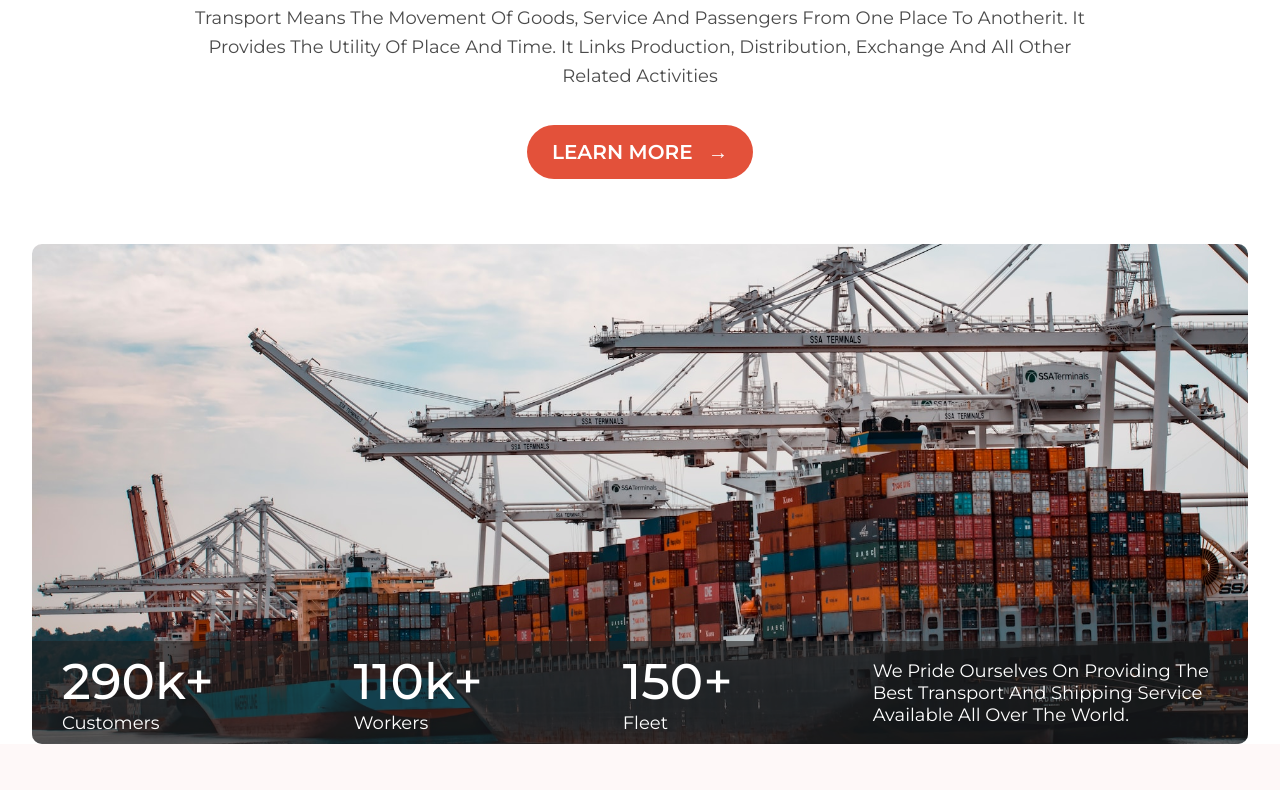
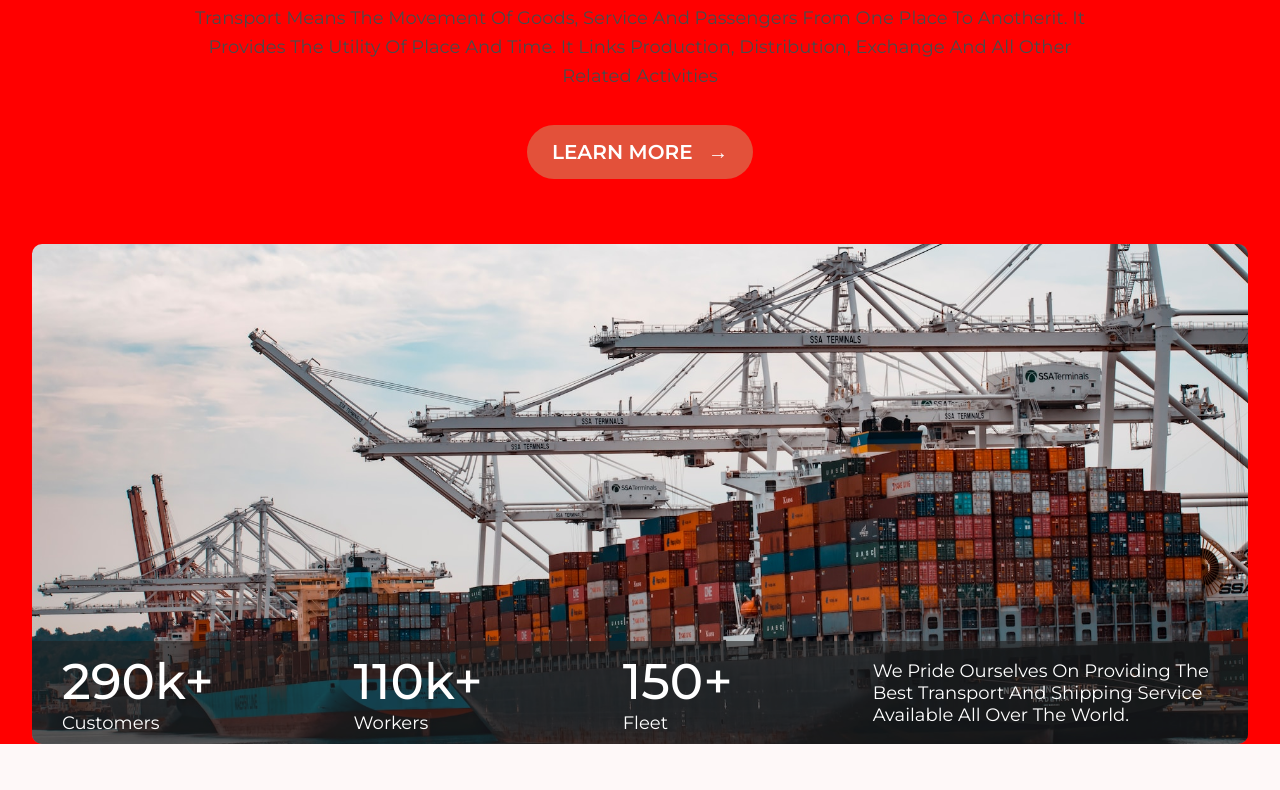
Before and after one commit to josephnwankwo/Shipped, a plain HTML site: page index.html in a window 1280 px wide. Shown: the part 510-1300 px from the top of the page. Drawn offline with nearby package versions, Linux system fonts and the light colour scheme; files that its build step writes are made by us from their sources.

Commit message:
Update _base.scss

```diff
--- a/sass/base/_base.scss
+++ b/sass/base/_base.scss
@@ -25,6 +25,6 @@ html {
 }
 
 body {
-  background-color: $color-white;
+  background-color: red;
   font-family: "Montserrat", sans-serif;
 }
```
